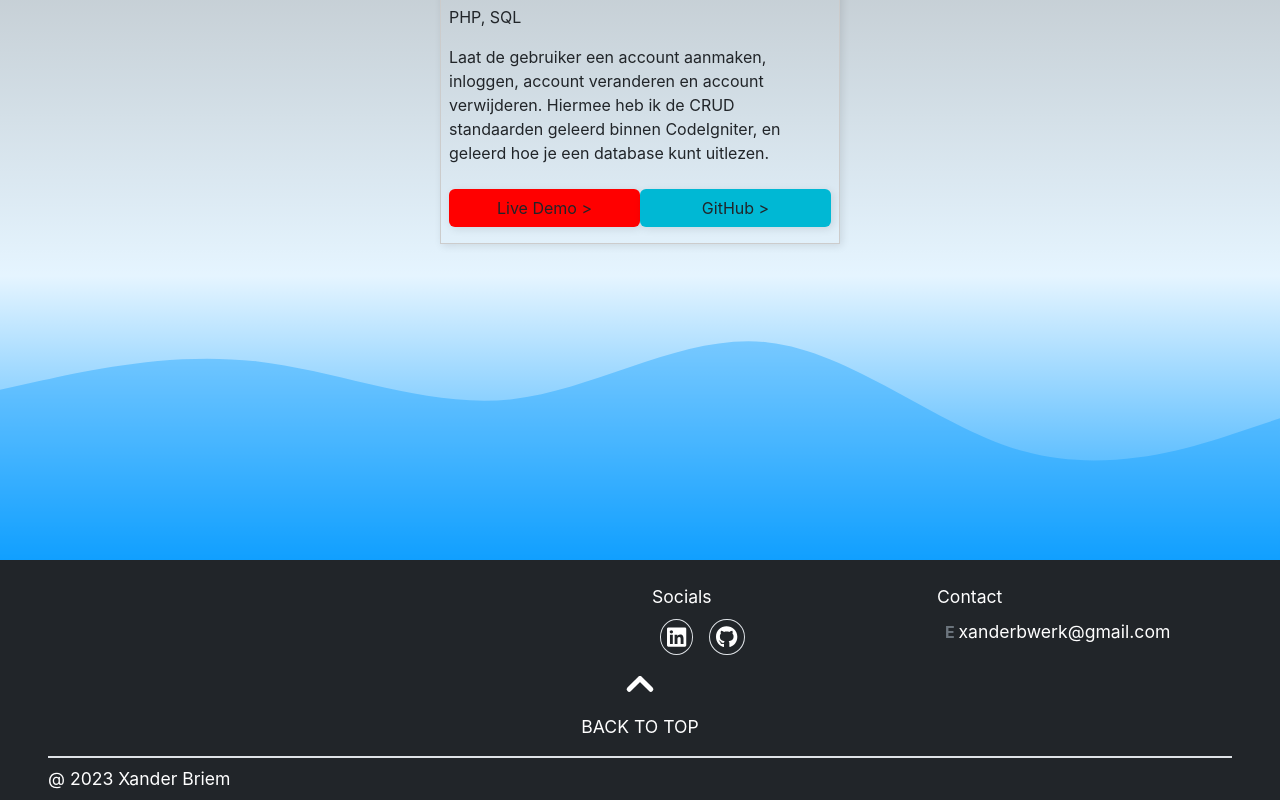
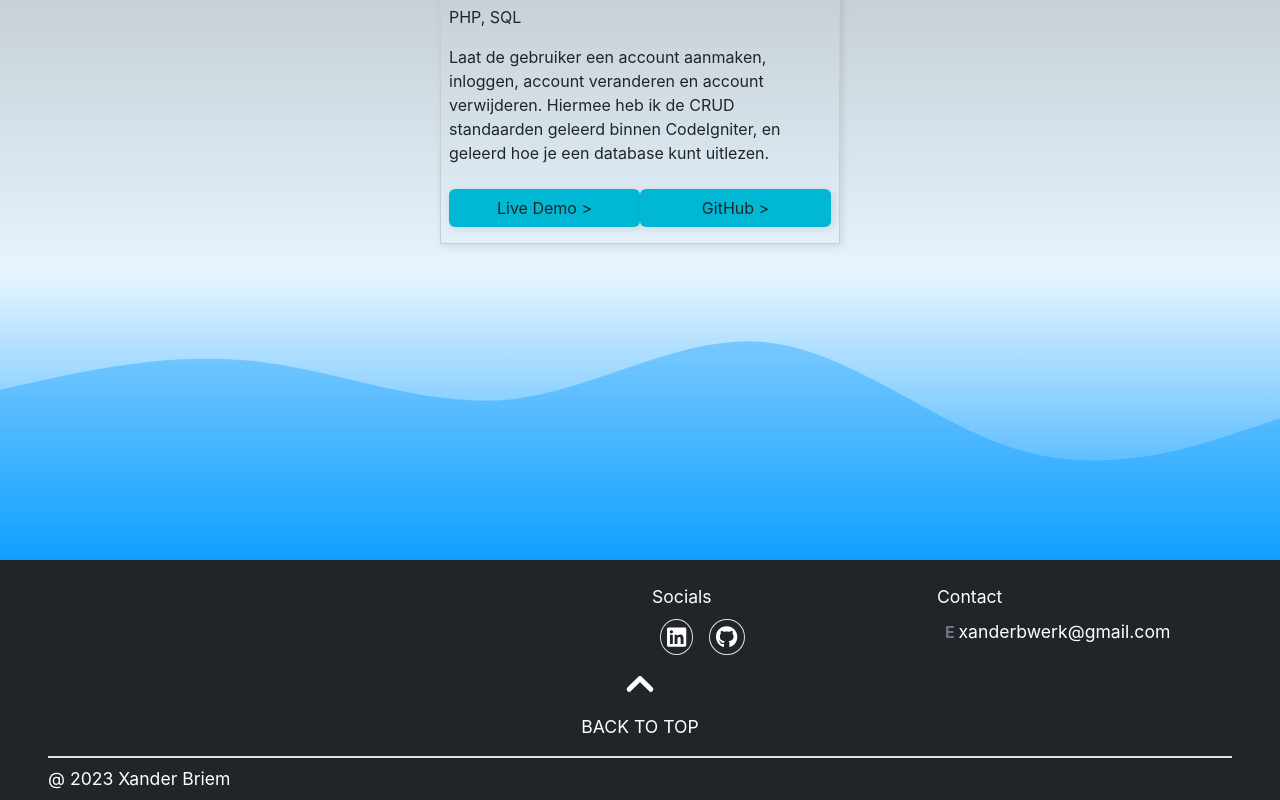
Before and after one commit to 99061142/Portfolio, a React (Create React App) app: page / in a window 1280 px wide. Shown: the part 1260-2060 px from the top of the page. Built offline with nearby package versions, Linux system fonts and the light colour scheme.

Commit message:
Changed styling for no href to styling "#" href

```diff
--- a/src/app.css
+++ b/src/app.css
@@ -40,7 +40,7 @@ h1 span {
     box-shadow: 2px 2px 8px rgba(0, 0, 0, 0.3)
 }
 
-.project a:not([href]) {
+.project a[href="#"] {
     background-color: red;
     cursor: not-allowed !important;
 }
```
